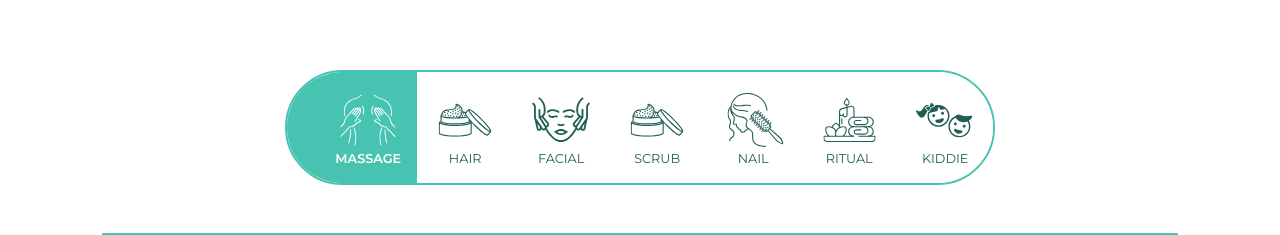
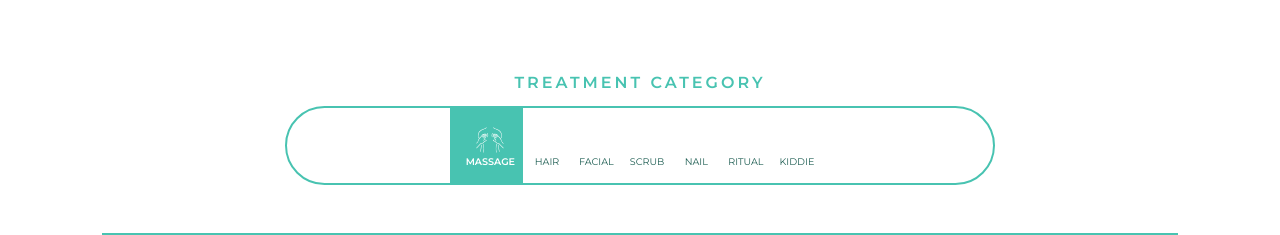
Before and after one commit to aldipee/redayspa, a Next.js app: page /treatment-menu-test in a window 1280 px wide. Shown: the part 558-793 px from the top of the page. Built offline with nearby package versions, Linux system fonts and the light colour scheme.

Commit message:
responsive image

```diff
--- a/pages/treatment-menu-test.js
+++ b/pages/treatment-menu-test.js
@@ -76,7 +76,8 @@ export default function Home() {
             <div className='row'>
 
               <div className='col-sm-8 mx-auto'>
-                <ul className='nav nav-lg nav-icon-lg flex-nowrap overflow-auto mb-5' id='pills-tab'>
+                <p class="sm-heading text-center">TREATMENT CATEGORY</p>
+                <ul className='nav nav-lg nav-icon-lg flex-nowrap justify-content-lg-center overflow-auto mb-5' id='pills-tab'>
                   <li className='nav-item'>
                     <button className='nav-link active' id='pills-massage-tab' data-bs-toggle='pill' data-bs-target='#pills-massage'>
                       <img src="img/massage.svg" />
--- a/public/css/main.css
+++ b/public/css/main.css
@@ -638,20 +638,20 @@ body {
   background-color: #FFF;
   border: 0;
   color: #205F54;
-  padding: 1rem 1rem 1rem 1rem;
-  font-size: 0.8rem;
+  padding: 1rem 0.5rem 1rem 0.5rem;
+  font-size: 0.6rem;
 }
 
+
 .nav-icon-lg img {
-  filter: brightness(0) saturate(100%) invert(27%) sepia(11%) saturate(2457%) hue-rotate(120deg) brightness(99%) contrast(82%);
-  width: 4rem;
+  width: 2rem;
 }
 .nav-item:first-child .nav-link {
-  padding-left: 3rem;
+  padding-left: 1rem;
 }
 
 .nav-item:last-child .nav-link {
-  padding-right: 3rem;
+  padding-right: 1rem;
 }
 
 /* ==========================================================================
@@ -716,6 +716,20 @@ body {
     font-size: 14px;
     letter-spacing: 1px;
     margin-bottom: 15px;
+  }
+
+  .nav-lg .nav-link {
+    padding: 1rem 1rem 1rem 1rem;
+    font-size: 0.8rem;
+  }
+  .nav-icon-lg img {
+    width: 4rem;
+  }
+  .nav-item:first-child .nav-link {
+    padding-left: 3rem;
+  }
+  .nav-item:last-child .nav-link {
+    padding-right: 3rem;
   }
 }
 
```
